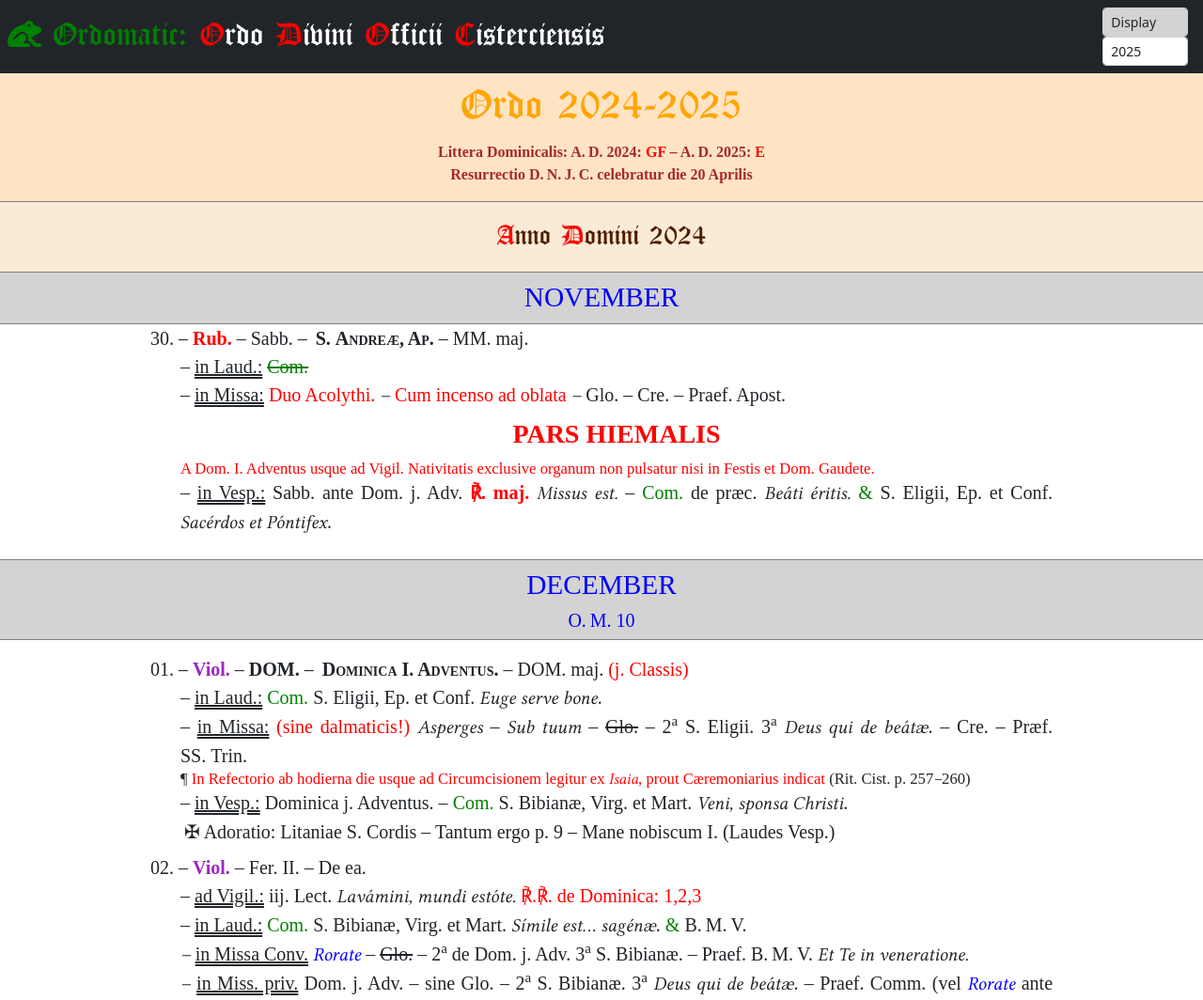
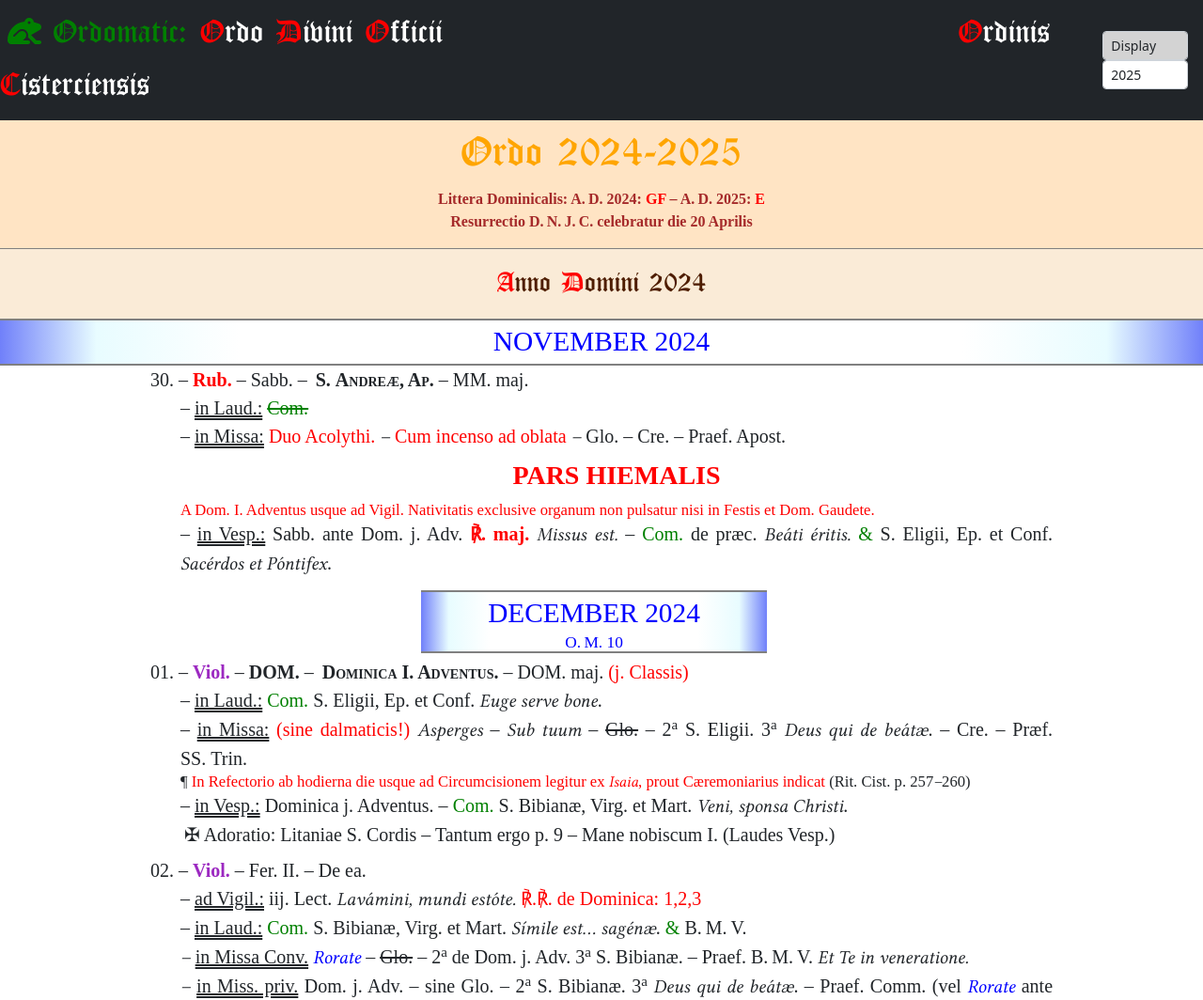
Before and after one commit to Augustinus-Altovadensis/ordomatic, a plain HTML site: page index.html in a window 1280 px wide. Shown: the top 1064 px of the page at 94% size. Drawn offline with Linux system fonts and the light colour scheme; a web font is replaced by a local one.

Commit message:
Upd. comments from Fr. Ben. (90%)

```diff
--- a/index.html
+++ b/index.html
@@ -42,7 +42,7 @@
         <nav class="navbar navbar-expand-sm navbar-dark bg-dark sticky-top">
             <div id="nav" class="col-11">
                 <span id="logo" class="fas fa-frog green mx-2"></span>
-                <span id="title" class="white my-1"><font color="green">Ordomatic:</font> <font color="red">O</font>rdo <font color="red">D</font>ivini <font color="red">O</font>fficii <font color="red">C</font>isterciensis</span>
+                <span id="title" class="white my-1"><font color="green">Ordomatic:</font> <font color="red">O</font>rdo <font color="red">D</font>ivini <font color="red">O</font>fficii &emsp;&emsp;&emsp;&emsp;&emsp;&emsp;&emsp;&emsp;&emsp;&emsp;&emsp;&emsp;&emsp;&emsp; <font color="red">O</font>rdinis <font color="red">C</font>isterciensis</span>
             </div>
             <div class="col-1 pe-3">
             <!-- <div class="col-12 d-flex flex-row flex flex-nowrap" style="gap: 15px; width: 150px;">  -->
--- a/static/css/ordomatic.css
+++ b/static/css/ordomatic.css
@@ -44,16 +44,39 @@ ul_original {
     width: 100%;
 }
 
+.sticky-top-2 {
+    position: sticky;
+    top: 3px;
+    /*top: 70px; /* posune vrchní část kontejneru níže */ */
+    z-index: 1021; /* 1019: posouvá kontejner pod hlavní banner */
+    width: 30%;
+    padding: 5px 0 5px 0;
+  }
 
+ .body-smaller {
+    font-family: Libertine;
+    font-size: 13pt;
+    font-variant-numeric: oldstyle-nums;
+    line-height: 100%;
+    }
 
 .month {
     font-family: Libertine;
     text-transform: uppercase;
-    background-color: lightgray;
-    border-top: solid 1px grey;
-    border-bottom: solid 1px grey;
+    /*background-color: lightblue;*/
+    background-image: linear-gradient(
+       to right,
+       #7080fa 0,
+       #e8fcff 8%,
+       #ffffff 20%,
+       #ffffff 80%,
+       #e8fcff 92%,
+       #7080fa 100%
+    );
+    border-top: solid 2px grey;
+    border-bottom: solid 2px grey;
     font-size: 22pt;
-    padding: 5px 0 5px 0;
+    padding: 1px 0 1px 0;
     text-align: center;
     width: 100%;
 }
--- a/static/js/functions.js
+++ b/static/js/functions.js
@@ -7,7 +7,7 @@ function weekday_human_short(weekday) {
 }
 
 function month_human_readable(month) {
-  return ['Januarius', 'Februarius', 'Martius', 'Aprilis', 'Majus - Beatæ Mariæ Virgini consecratus', 'Junius - Sacratissimo Cordi D.N.J.C. consecratus', 'Julius', 'Augustus', 'September', 'October', 'November', 'December'][month];
+  return ['Januarius', 'Februarius', 'Martius', 'Aprilis', 'Majus', 'Junius', 'Julius', 'Augustus', 'September', 'October', 'November', 'December'][month];
 }
 
 function month_human_readable_genitive(month) {
@@ -622,7 +622,7 @@ function period(duration, start, prefix_tempo, week_start, day_start, extra) {
         }
 
     ///// SS. Nominis Jesu // Day alone /////
-    if ( ref_sancto == "01_02" && weekday < 3 ) { winner = days_sancto['nomen_jesu']; }
+    if ( ref_sancto == "01_02" && weekday <= 3 ) { winner = days_sancto['nomen_jesu']; }
     if ( (ref_sancto == "01_03" || ref_sancto == "01_04" ) && weekday == 0 ) { winner = days_sancto['nomen_jesu']; }
     if ( ref_sancto == "01_05" && weekday == 0 ) {
         winner = days_sancto['nomen_jesu'];
@@ -1104,7 +1104,7 @@ function period(duration, start, prefix_tempo, week_start, day_start, extra) {
     ////////////////////////////////////////////////////////
 
     /////  First Vespers SS. Nominis Jesu  //////////
-    if ( ref_sancto == "01_01" && ( weekday < 2 || weekday == 6 ) ) { vesperae = vesperae + ' - ' + days_sancto['nomen_jesu']['vesperae_j_commemoratio']; }
+    if ( ref_sancto == "01_01" && ( weekday <= 2 || weekday == 6 ) ) { vesperae = vesperae.replace(" - sine Com.", "") + ' - ' + days_sancto['nomen_jesu']['vesperae_j_commemoratio']; }
     if ( (ref_sancto == "01_02" || ref_sancto == "01_03" ) && weekday == 6 ) { vesperae = days_sancto['nomen_jesu']['vesperae_j'] + " - sine Com."; }
     if ( ref_sancto == "01_04" && weekday == 6 ) { vesperae = days_sancto['nomen_jesu']['vesperae_j'] + " - Com. " + days_tempo['christmas_3_0']['vesperae_j']; }
     //if ( ref_sancto == "01_04" && weekday == 6 ) { vesperae = days_sancto['nomen_jesu']['vesperae_j'] + " - Com. S. Telesphori, Papæ et Mart. Iste sanctus."; }
@@ -1518,8 +1518,9 @@ function period(duration, start, prefix_tempo, week_start, day_start, extra) {
             }
 
           // If Sunday yields to another Feast with Comm., it needs to be added.
-          if (weekday == 0 && commemoratio == days_tempo[ref_tempo]) {
-            if (!missa.match("Asperges")) missa = missa.replace("Glo.", "Asperges - Glo.");
+          if (weekday == 0 && (commemoratio == days_tempo[ref_tempo]
+              || winner == days_sancto['nomen_jesu'])) {
+            if (!missa.match("Asperges")) missa = "Asperges - " + missa;
             missa = missa.replace(/Duo Acolythi\.?(?: -)?/, "");
             missa = missa.replace(/Cum incenso ad oblata\.?(?: - )?/i, "");
             if (!missa.match("Processio") && ref_tempo.match(/tp_|pa_/) && month_usual_number <= 9) missa = 'Processio per Ecclesiam - ' + missa; // orig. Claustrum
@@ -2190,9 +2191,13 @@ function period(duration, start, prefix_tempo, week_start, day_start, extra) {
           missa = missa.replace(/Dominica/ig, "Dom. " + roman_lc[ref_tempo.substring(4,5)] + " Adv.");
           missa_post = missa_post.replace(/Dominica/ig, "Dom. " + roman_lc[ref_tempo.substring(4,5)] + " Adv");}
 
-      // If there is no Comm. in Advent Sunday, it takes Comm. as usual for Ferias
-      if (ref_tempo.match(/adv/i) && weekday == 0 && missa.match("Glo. - Cre."))
+      // If there is no Comm. in a Sunday, it takes Comm. as usual for Ferias
+      if (ref_tempo.match(/adv_/i) && weekday == 0 && missa.match("Glo. - Cre."))
         missa = missa.replace("Glo. - Cre.", "Glo. - 2a De S. Maria <i>Deus, qui de beátæ.</i> 3a <i>Ecclesiæ tuæ.</i> vel pro Papa - Cre.")
+
+      if (ref_tempo.match(/pe_|pa_/i) && weekday == 0 && missa.match("Glo. - Cre."))
+        missa = missa.replace("Glo. - Cre.", "Glo. - 2a A cunctis. 3a ad libitum. - Cre.")
+
       missa = missa.replace("..", ".");
 
     ////////////////////////|\\\\\\\\\\\\\\\\\\\\\\\
@@ -2340,8 +2345,13 @@ function component(date, year, month, day, weekday, before, color, header, rank,
     year = date.getFullYear();
     block_new_year = '<div class="year brown mt-5"><font color="red">A</font>nno <font color="red">D</font>omini ' + year + '</div>';
     if (day == 1) {
+      if (OM_dates[year]) OM_date = OM_dates[year].split(",");
+      else OM_date = [];
       month = date.getMonth();
-      block_new_month = '<div class="month blue mb-3">Januarius</div>';
+      off_mensis_text = "";
+      if (OM_date[(month+1)]) off_mensis_text = '<div class="body-smaller blue">O. M. ' + OM_date[(month+1)] + '</div>';
+      //block_new_month = '<div class="month blue mb-3">Januarius' + " " + year + '</div>';
+      block_new_month = '<nav class="navbar sticky-top sticky-top-2"><div class="navbar-brand month blue">' + month_human_readable(month) + " " + year + off_mensis_text + '</div></nav>';
     }
   } else {
     block_new_year = '';
@@ -2349,8 +2359,8 @@ function component(date, year, month, day, weekday, before, color, header, rank,
       month = date.getMonth();
       // !!!!!!! Officium mensis must be solved (computed?) !!!!!!!
       off_mensis_text = "";
-      if (OM_date[(month+1)]) off_mensis_text = '<div class="body blue">O. M. ' + OM_date[(month+1)] + '</div>';
-      block_new_month = '<div class="month blue my-3">' + month_human_readable(month) + off_mensis_text + '</div>';
+      if (OM_date[(month+1)]) off_mensis_text = '<div class="body-smaller blue">O. M. ' + OM_date[(month+1)] + '</div>';
+      block_new_month = '<nav class="navbar sticky-top sticky-top-2"><div class="navbar-brand month blue">' + month_human_readable(month) + " " + year + off_mensis_text + '</div></nav>';
     } else {
       block_new_month = '';
     }
--- a/static/js/refresh.js
+++ b/static/js/refresh.js
@@ -40,7 +40,7 @@ function refresh_ordo(year, display_format) {
   // Month (November or December):
   if (first_day.getDate() != 1)
   content = content.concat(
-    '<div class="month blue">' + month_human_readable(first_day.getMonth()) + '</div>'
+    '<div class="month blue">' + month_human_readable(first_day.getMonth()) + " " + year + '</div>'
   );
 
   //////////////////////////////|||\\\\\\\\\\\\\\\\\\\\\\\\\\\\\\\
@@ -69,8 +69,16 @@ function refresh_ordo(year, display_format) {
   tempus_per_annum_until_septuagesima = Math.floor((septuagesima - baptism) / (1000 * 3600 * 24));
   pentecost = new Date(easter.getTime() + (49 * day_in_ms));
   trinitas = new Date(easter.getTime() + (56 * day_in_ms));
+
+  // Last piece of the year
   christmas_new = get_christmas_date(year + 1);
+  christmas_new_weekday = get_christmas_weekday(christmas_new);
+  xmas_new_weekday = christmas_new.getDay();
+
   advent_new = new Date(christmas_new.getTime() - ((get_christmas_weekday(christmas_new) + 21) * day_in_ms));
+  advent_new_duration = 21 + christmas_new_weekday;
+  christmas_new_time_duration = 19 - ((christmas_new_weekday + 5) % 7);
+
   tempus_per_annum_after_pentecost_duration = ((advent_new - pentecost) / day_in_ms);
   num_after_epiphany = Math.floor((tempus_per_annum_until_septuagesima -1 )/ 7) + 1;
 
@@ -117,8 +125,11 @@ function refresh_ordo(year, display_format) {
   // Dominica xxiv. et ultima post Pentecosten et hebdomada ejus:
   content = content.concat(period(((advent_new - dominica_ultima) / day_in_ms)+1, dominica_ultima, 'pa_', 23, 0, 0));
 
-  // One more week:
-  content = content.concat(period(7+1, advent_new, 'adv_', 0, 0, 0));
+  // New Advent time
+  content = content.concat(period(advent_new_duration+1, advent_new, 'adv_', 0, 0, 0));
+
+  // New Christmas time:
+  content = content.concat(period(christmas_new_time_duration+1, christmas_new, 'christmas_', 0, xmas_new_weekday, 0));
 
   content = content.concat('<div class="body text-justify">num_after_epiphany = ' + num_after_epiphany + "  |  num_after_dom_xxiij = " + (num_after_dom_xxiij/7) + "  |  extra Sunday = " + extra_sunday + "  |  Sum of all days = " + (advent_duration + christmas_time_duration + tempus_per_annum_until_septuagesima + 280 + num_after_dom_xxiij + ((advent_new - dominica_ultima) / day_in_ms)) + "<br>Window inner width = " + window.innerWidth + ", Screen width = " + screen.width + ", Ratio = " + (window.innerWidth/screen.width).toFixed(2) + ". " + '</div>');
 
```
Also changed, not shown: static/js/data_sancto.js.
